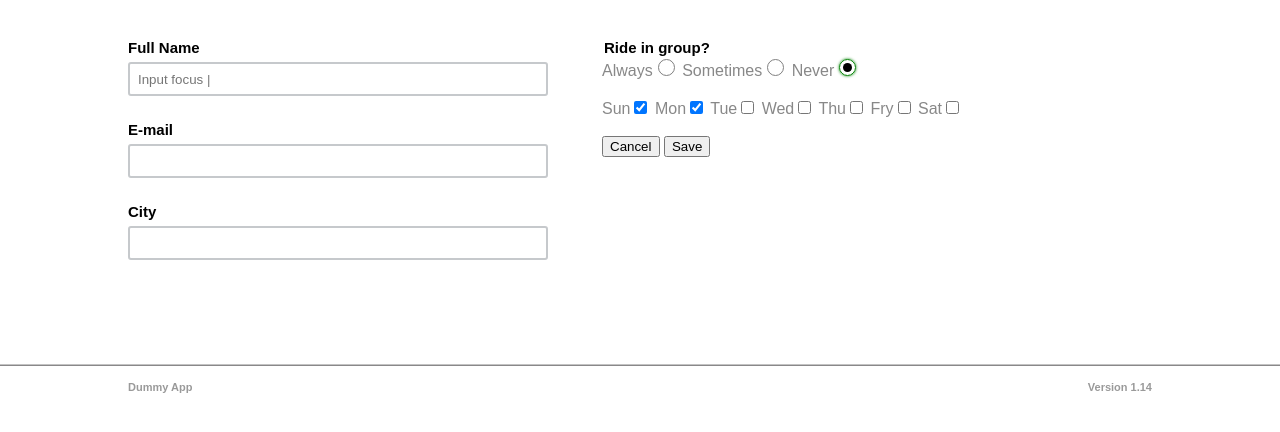
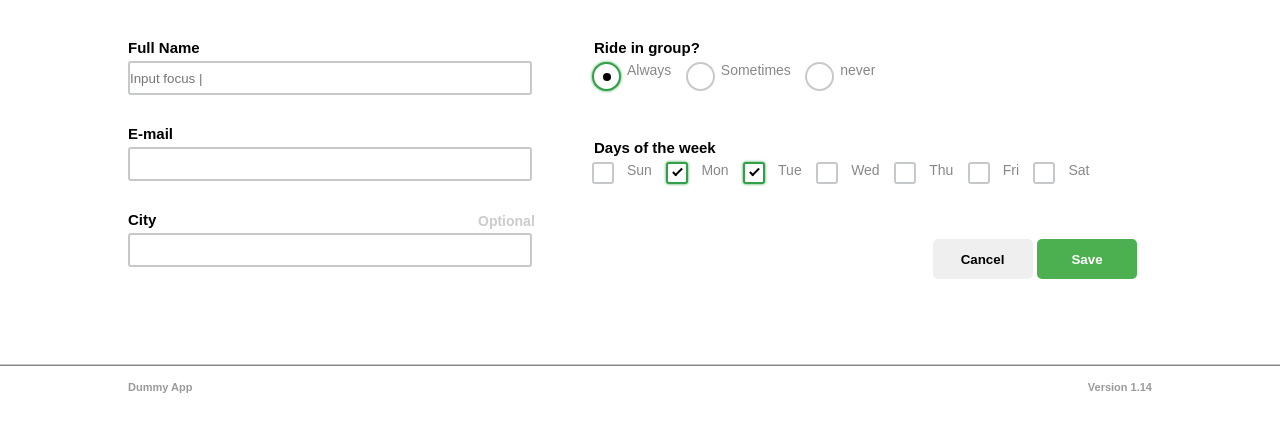
Before and after one commit to dcisse/html-css-test, a plain HTML site: page index.html in a window 1280 px wide. Shown: the part 440-872 px from the top of the page. Drawn offline with Linux system fonts and the light colour scheme.

Commit message:
registration

```diff
--- a/index.html
+++ b/index.html
@@ -57,24 +57,34 @@
             <div class="container">
                 <h1>User registration</h1>
                 <div class="left">
-                    <label for="full-name"> Full Name<input type="text" name="full-name" required placeholder="Input focus |" /><label>
-                    <label for="mail">E-mail<input type="email" name="mail" required /></label>
-                    <label for="city">City<input type="text" name="city" optional /></label>
+                    <label for="full-name"> Full Name<input type="text" name="full-name" class="full-name" required placeholder="Input focus |">
+                    <div class="help-text">Instructions to show on input focus</div></label>
+                    <label for="mail">E-mail<input type="email" name="mail" required ></label>
+                    <label for="city">City<input type="text" name="city" optional ><span class="help-optional"></span> </label>
+
                 </div>
                 <div class="right">
-                    <legend>Ride in group?</legend>
-                    <label>Always<input type="radio"  name="radio"></label>
-                    <label>Sometimes<input type="radio" name="radio"></label>
-                    <label checked="checked">Never<input type="radio" name="radio" checked></label> <br><br>
-                    <label>Sun<input type="checkbox" checked ></label>
-                    <label>Mon<input type="checkbox" checked></label>
-                    <label>Tue<input type="checkbox"></label>
-                    <label>Wed<input type="checkbox"></label>
-                    <label>Thu<input type="checkbox"></label>
-                    <label>Fry<input type="checkbox"></label>
-                    <label>Sat<input type="checkbox"></label><br><br>
-                    <input class="btn1" type="submit" name="submit" value="Cancel" >
-                    <input class="btn2" type="submit" name="submit" value="Save" >
+                    <div class="radio-buttons">
+                        <legend>Ride in group?</legend>
+                        <label>Always<input type="radio" checked="checked" name="radio"><span class="ingroup"></span></label>
+                        <label class="container">Sometimes<input type="radio" name="radio"><span class="ingroup"></span></label>
+                        <label class="container">never<input type="radio" name="radio"><span class="ingroup"></span></label>
+                    </div>
+                    <div class="check-boxes">
+                        <legend>Days of the week</legend>
+                        <label>Sun<input type="checkbox"><span class="day"></span></label>
+                        <label>Mon<input type="checkbox" checked="checked"><span class="day"></span></label>
+                        <label>Tue<input type="checkbox" checked="checked"><span class="day"></span></label>
+                        <label>Wed<input type="checkbox"><span class="day"></span></label>
+                        <label>Thu<input type="checkbox"><span class="day"></span></label>
+                        <label>Fri<input type="checkbox"><span class="day"></span></label>
+                        <label>Sat<input type="checkbox"><span class="day"></span></label>
+                    </div>
+                    <div class="btn">
+                            <input class="btn1" type="submit" name="submit" value="Cancel" >
+                            <input class="btn2" type="submit" name="submit" value="Save" >
+                    </div>
+
                 </div>
             </div>
         </section>
--- a/style.css
+++ b/style.css
@@ -9,7 +9,6 @@ body{
 	margin: 0;
 	background-color: #ffffff;
     color: #888;
-
 }
 
 .container{
@@ -190,11 +189,13 @@ header .home:before, header .user-name:before{
 	float: left;
     width: 180px;
 }
+
 .box1 strong{
     color: #343434;
     font-size: 15px;
     font-weight: bold;
 }
+
 .boxes-left a, .boxes-right a{
 	font-size: 15px;
     color:#777;
@@ -282,8 +283,6 @@ header .home:before, header .user-name:before{
     position: relative;
 }
 
-
-
 #registration{
     height: 400px;
 }
@@ -301,67 +300,181 @@ header .home:before, header .user-name:before{
     float: left;
     width: 400px;
 }
+
+#registration .right{
+    box-sizing: border-box;
+    float: right;
+    width: 600px;
+    padding-left: 40px;
+}
+
 #registration .left label, #registration .right legend{
     color: black;
     cursor: pointer;
     font-weight: bold;
     font-size: 15px;
 }
-#registration .right{
-    box-sizing: border-box;
-    float: right;
-    width: 600px;
-    padding-left: 50px;
+#registration .left label{
+    display: block;
+    padding-bottom: 25px;
+}
+#registration .right div{
+    padding-bottom: 60px;
 }
 
-input[type="text"],
-input[type="email"]{
+#registration .left input[type="text"],
+#registration .left input[type="email"]{
   width: 100%;
   border: 2px solid #c6c9cc;
   border-radius: 3px;
   display: block;
-  margin: 5px 0 25px 0;
-  padding: 5px 8px;
+  padding: 5px 0;
   height: 20px;
+  margin: 5px 0;
 }
 
-input[type="text"]:focus,
-input[type="email"]:focus{
+#registration .left input[type="text"]:focus,
+#registration .left input[type="email"]:focus{
     color: #648880;
     transition: 0.1s ease;
     border: 2px solid #33a047;
 }
+.help-text {
+    color: #343434;
+    display: none;
+}
 
-input[type='radio'] {
-    -webkit-appearance: none;
-    width: 17px;
-    height: 17px;
-    border-radius: 50%;
-    outline: none;
-    border: 1px solid gray;
+#registration .left input:optional + .help-optional::after {
+    content: 'Optional';
+    color: #ccc;
+    font-family: arial;
+    display: block;
+    font-size: 14px;
+    line-height: 1;
+    position: relative;
+    bottom: 58px;
+    left: 350px;
 }
-  input[type='radio']:before {
-    content: '';
+  .full-name:focus + .help-text {
+    color: #ccc;
     display: block;
-    width: 60%;
-    height: 60%;
-    margin: 20% auto;
+    font-family: arial;
+    font-size: 14px;
+    line-height: 1;
+    }
+
+legend{
+    padding-bottom: 5px;
+}
+.check-boxes label,
+.radio-buttons label {
+    position: relative;
+    padding-left: 35px;
+    cursor: pointer;
+    font-size: 14px;
+    padding-right: 10px;
+}
+
+.check-boxes label input {
+    position: absolute;
+    opacity: 0;
+    cursor: pointer;
+    height: 0;
+    width: 0;
+}
+
+.check-boxes .day {
+    position: absolute;
+    top: 0;
+    left: 0;
+    height: 18px;
+    width: 18px;
+    background-color: #fff;
+    border: 2px solid #c6c9cc;
+    border-radius: 3px;
+}
+
+.check-boxes label:hover input ~ .day,
+.check-boxes label input:checked ~ .day,
+.radio-buttons label:hover input ~ .ingroup,
+.radio-buttons label input:checked ~ .ingroup {
+    transition: 0.1s ease;
+    border: 2px solid #33a047;
+    box-shadow: 0 0 3px #33a047;
+}
+
+.check-boxes .day:after,
+.radio-buttons .ingroup:after {
+    content: "";
+    position: absolute;
+    display: none;
+}
+
+.check-boxes label input:checked ~ .day:after,
+.radio-buttons label input:checked ~ .ingroup:after {
+    display: block;
+}
+
+.check-boxes label .day:after {
+    left: 7px;
+    top: 2px;
+    width: 3px;
+    height: 8px;
+    border: solid black;
+    border-width: 0 2px 2px 0;
+    -webkit-transform: rotate(40deg);
+    -ms-transform: rotate(40deg);
+    transform: rotate(45deg);
+}
+
+.radio-buttons label input {
+    position: absolute;
+    opacity: 0;
+    cursor: pointer;
+}
+
+.radio-buttons .ingroup {
+    position: absolute;
+    top: 0;
+    left: 0;
+    height: 25px;
+    width: 25px;
+    background-color: #fff;
+    border: 2px solid #c6c9cc;
     border-radius: 50%;
 }
-   input[type="radio"]:checked:before {
+
+.radio-buttons label .ingroup:after {
+    top: 9px;
+    left: 9px;
+    width: 8px;
+    height: 8px;
+    border-radius: 50%;
     background: black;
 }
-  input[type="radio"]:hover,
-  input[type="radio"]:checked {
-    border-color:green;
-    box-shadow: 0 0 3px green !important;
-    -moz-box-shadow: 0 0 3px green !important;
-    -webkit-box-shadow: 0 0 3px green !important;
-  }
-  input[type="checkbox"]:checked {
-    border: 2px solid #2c4358;
+
+input[type='submit'] {
+    height: 40px;
+    border: none;
+    border-radius: 5px;
+    cursor: pointer;
+    width: 100px;
 }
 
+.btn{
+    float: right;
+}
+.btn1{
+    color: black;
+    font-weight: bold;
+}
+
+.btn2{
+    background-color: #4CAF50;
+    color: white;
+    font-weight: bold;
+    margin-right: 15px;
+}
 
 
 footer {
```
Lines whose indentation alone changed are shown as unchanged.
